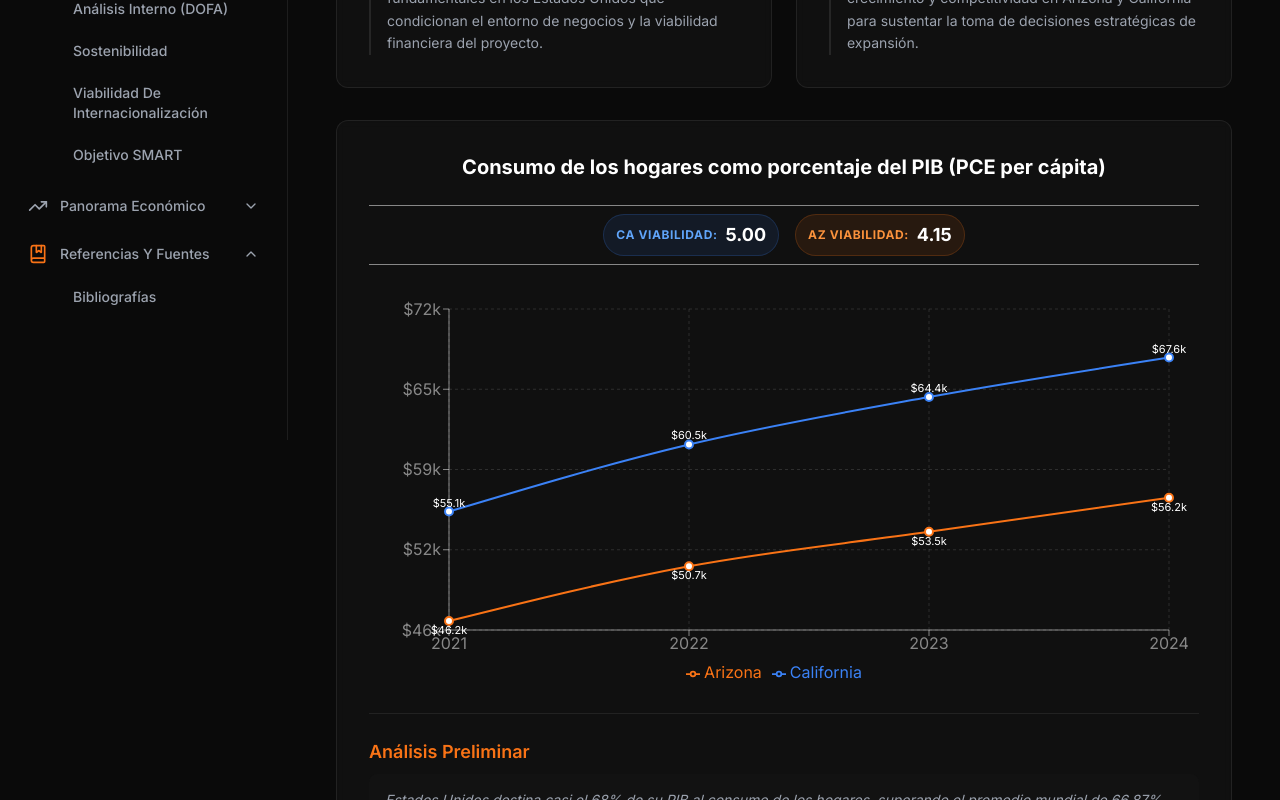
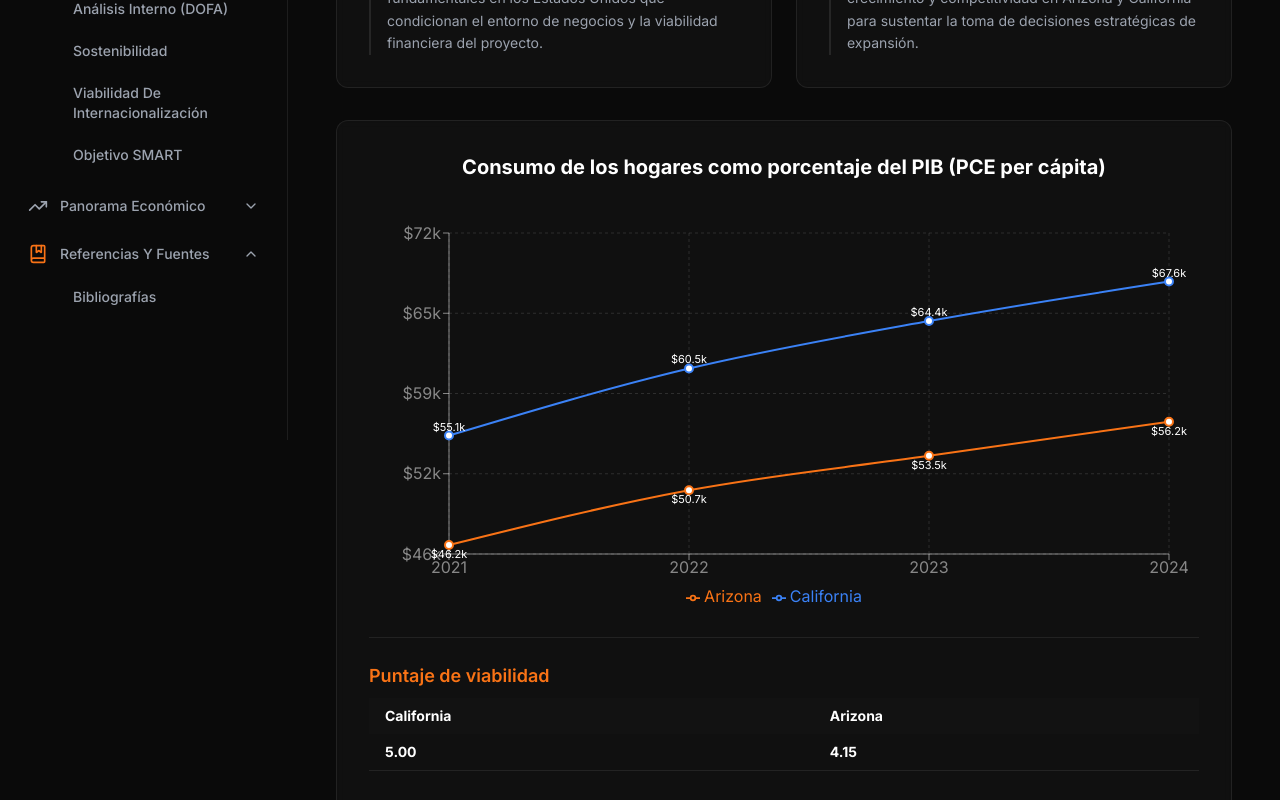
Before and after one commit to 4builes-crypto/Umo-internationalization, a React (Vite) app: page /economics in a window 1280 px wide. Shown: the part 360-1160 px from the top of the page. Built offline with nearby package versions, Linux system fonts and the light colour scheme.

Commit message:
style: refactor viability scores into a table layout per user request

```diff
--- a/src/components/EconomicsCharts.tsx
+++ b/src/components/EconomicsCharts.tsx
@@ -63,25 +63,37 @@ const ChartContainer = ({ title, children, analysisPlaceholder, tableContent, vi
   const { language } = useLanguage();
   return (
     <div className="glass-card p-6 md:p-8 space-y-6">
-      <h3 className="text-xl font-bold text-white text-center">{title}</h3>
-
-      {viabilityScores && (
-        <div className="flex flex-wrap justify-center gap-4 py-2 border-y border-glassBorder/50">
-          <div className="flex items-center gap-2 bg-blue-500/10 px-3 py-1.5 rounded-full border border-blue-500/20">
-            <span className="text-xs font-bold uppercase tracking-wider text-blue-400">CA {language === 'es' ? 'VIABILIDAD' : 'VIABILITY'}:</span>
-            <span className="text-lg font-black text-white">{viabilityScores.california.toFixed(2)}</span>
-          </div>
-          <div className="flex items-center gap-2 bg-orange-500/10 px-3 py-1.5 rounded-full border border-orange-500/20">
-            <span className="text-xs font-bold uppercase tracking-wider text-orange-400">AZ {language === 'es' ? 'VIABILIDAD' : 'VIABILITY'}:</span>
-            <span className="text-lg font-black text-white">{viabilityScores.arizona.toFixed(2)}</span>
-          </div>
-        </div>
-      )}
+      <h3 className="text-xl font-bold text-white text-center pb-2">{title}</h3>
 
       <div className="h-[400px] w-full">
         {children}
       </div>
-      <div className="pt-6 border-t border-glassBorder space-y-4">
+
+      <div className="pt-6 border-t border-glassBorder space-y-6">
+        {viabilityScores && (
+          <div>
+            <h4 className="text-lg font-semibold text-unoOrange mb-2">
+              {language === 'es' ? 'Puntaje de viabilidad' : 'Viability Score'}
+            </h4>
+            <div className="overflow-x-auto">
+              <table className="w-full text-sm text-left text-textSecondary">
+                <thead className="bg-surface/50 text-white">
+                  <tr>
+                    <th className="px-4 py-2">California</th>
+                    <th className="px-4 py-2">Arizona</th>
+                  </tr>
+                </thead>
+                <tbody>
+                  <tr className="border-b border-glassBorder bg-surface/20">
+                    <td className="px-4 py-2 text-white font-bold">{viabilityScores.california.toFixed(2)}</td>
+                    <td className="px-4 py-2 text-white font-bold">{viabilityScores.arizona.toFixed(2)}</td>
+                  </tr>
+                </tbody>
+              </table>
+            </div>
+          </div>
+        )}
+
         <div>
           <h4 className="text-lg font-semibold text-unoOrange mb-2">
             {language === 'es' ? 'Análisis Preliminar' : 'Preliminary Analysis'}
@@ -90,6 +102,7 @@ const ChartContainer = ({ title, children, analysisPlaceholder, tableContent, vi
             {analysisPlaceholder}
           </p>
         </div>
+
         <div>
           <h4 className="text-lg font-semibold text-unoOrange mb-2">
             {language === 'es' ? 'Datos' : 'Data'}
```
